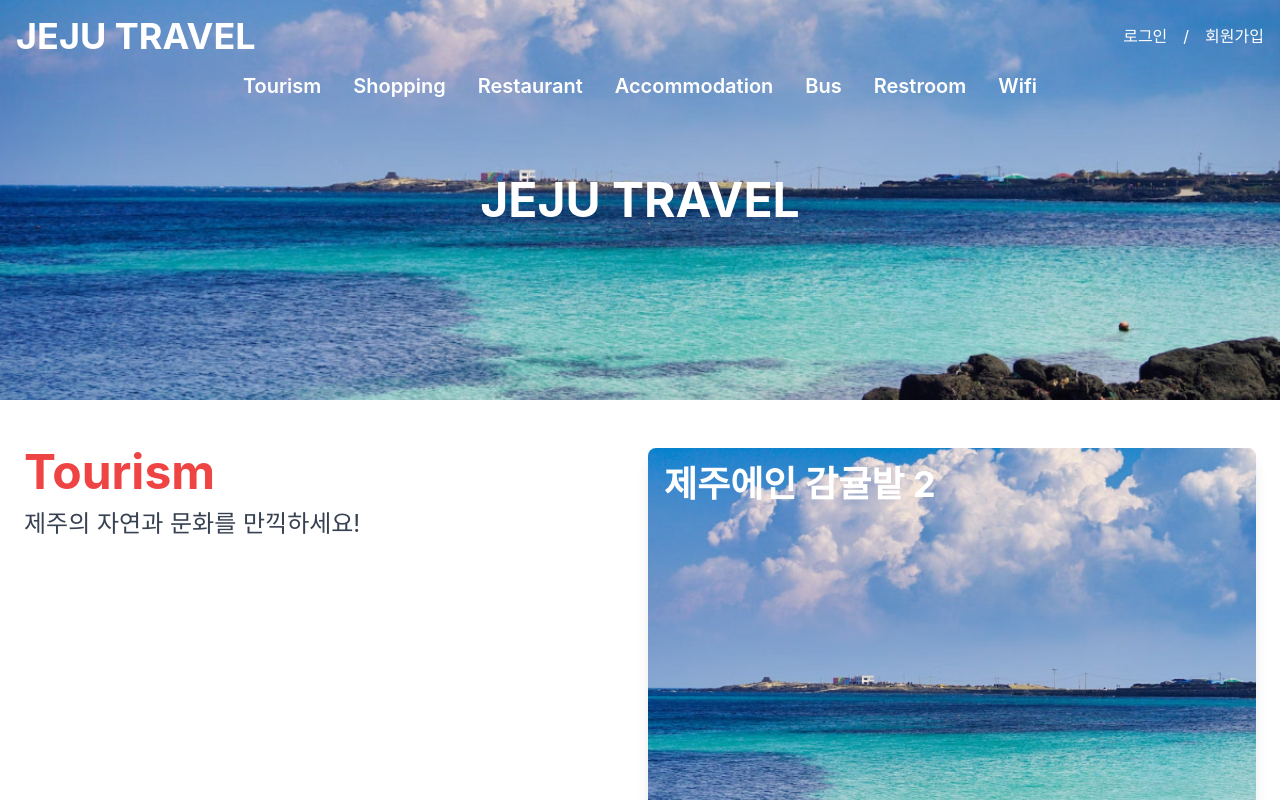
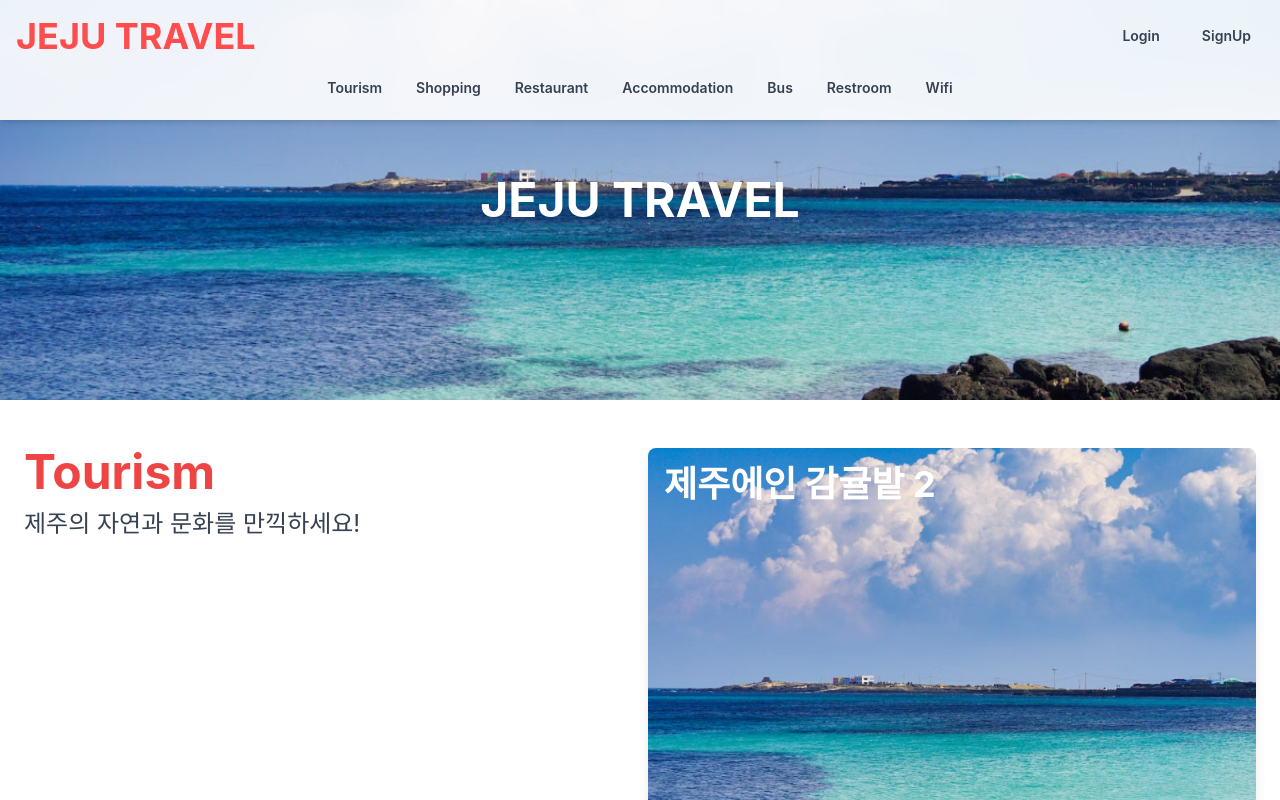
Before and after one commit to JejuTravel/JejuTravel-FE, a React (Vite) app: page / in a window 1280 px wide. Shown: the top 800 px of the page. Built offline with nearby package versions, Linux system fonts and the light colour scheme; a web font is replaced by a local one.

Commit message:
design: Header 수정

```diff
--- a/src/components/Header.jsx
+++ b/src/components/Header.jsx
@@ -4,111 +4,68 @@ import { Link } from "react-router-dom";
 function Header() {
   const [hoveredItem, setHoveredItem] = useState(null);
 
-  const handleMouseEnter = (item) => {
-    setHoveredItem(item);
-  };
+  const handleMouseEnter = (item) => setHoveredItem(item);
+  const handleMouseLeave = () => setHoveredItem(null);
 
-  const handleMouseLeave = () => {
-    setHoveredItem(null);
-  };
+  const navItems = [
+    { name: "Tourism", link: "/tourism" },
+    { name: "Shopping", link: "/shopping" },
+    { name: "Restaurant", link: "/restaurant" },
+    { name: "Accommodation", link: "/accommodation" },
+    { name: "Bus", link: "/bus" },
+    { name: "Restroom", link: "/restroom" },
+    { name: "Wifi", link: "/wifi" },
+  ];
 
   return (
-    <header className="p-4 fixed top-0 left-0 w-full z-10 bg-transparent">
-      <div className="flex flex-col sm:flex-row justify-between items-center mb-4">
-        <div className="text-3xl sm:text-4xl font-bold text-white">
-          JEJU TRAVEL
-        </div>
-        <div className="mt-2 sm:mt-0 flex space-x-4">
+    <header className="p-4 fixed top-0 left-0 w-full z-10 bg-white bg-opacity-90 backdrop-filter backdrop-blur-lg shadow-md">
+      <div className="container mx-auto">
+        <div className="flex justify-between items-center mb-4">
+          <div className="text-4xl font-bold text-[#FF4C4C]">JEJU TRAVEL</div>
+          <div className="flex space-x-4">
             <Link
               to="/"
               onMouseEnter={() => handleMouseEnter("login")}
               onMouseLeave={handleMouseLeave}
-            className={`transition-colors duration-300 ${
-              hoveredItem === "login" ? "text-[#FF4C4C]" : "text-white"
+              className={`btn btn-ghost btn-sm ${
+                hoveredItem === "login" ? "text-[#FF4C4C]" : "text-gray-700"
               }`}
             >
-            로그인
+              Login
             </Link>
-          <span className="hidden sm:inline text-white">/</span>
             <Link
               to="/"
               onMouseEnter={() => handleMouseEnter("signup")}
               onMouseLeave={handleMouseLeave}
-            className={`transition-colors duration-300 ${
-              hoveredItem === "signup" ? "text-[#FF4C4C]" : "text-white"
+              className={`btn btn-ghost btn-sm ${
+                hoveredItem === "signup" ? "text-[#FF4C4C]" : "text-gray-700"
               }`}
             >
-            회원가입
+              SignUp
             </Link>
           </div>
         </div>
         <nav>
-        <ul className="flex flex-wrap justify-center space-x-8 text-lg md:text-xl font-semibold">
-          <li
-            onMouseEnter={() => handleMouseEnter("Tourism")}
+          <ul className="flex flex-wrap justify-center space-x-2">
+            {navItems.map((item) => (
+              <li key={item.name}>
+                <Link
+                  to={item.link}
+                  onMouseEnter={() => handleMouseEnter(item.name)}
                   onMouseLeave={handleMouseLeave}
-            className={`cursor-pointer transition-colors duration-300 ${
-              hoveredItem === "Tourism" ? "text-[#FF4C4C]" : "text-white"
+                  className={`btn btn-ghost btn-sm ${
+                    hoveredItem === item.name
+                      ? "text-[#FF4C4C] bg-red-100"
+                      : "text-gray-700 hover:bg-red-50"
                   }`}
                 >
-            <Link to="/tourism">Tourism</Link>
+                  {item.name}
+                </Link>
               </li>
-          <li
-            onMouseEnter={() => handleMouseEnter("Shopping")}
-            onMouseLeave={handleMouseLeave}
-            className={`cursor-pointer transition-colors duration-300 ${
-              hoveredItem === "Shopping" ? "text-[#FF4C4C]" : "text-white"
-            }`}
-          >
-            <Link to="/shopping">Shopping</Link>
-          </li>
-          <li
-            onMouseEnter={() => handleMouseEnter("Restaurant")}
-            onMouseLeave={handleMouseLeave}
-            className={`cursor-pointer transition-colors duration-300 ${
-              hoveredItem === "Restaurant" ? "text-[#FF4C4C]" : "text-white"
-            }`}
-          >
-            <Link to="/restaurant">Restaurant</Link>
-          </li>
-          <li
-            onMouseEnter={() => handleMouseEnter("Accommodation")}
-            onMouseLeave={handleMouseLeave}
-            className={`cursor-pointer transition-colors duration-300 ${
-              hoveredItem === "Accommodation" ? "text-[#FF4C4C]" : "text-white"
-            }`}
-          >
-            <Link to="/accomodation">Accommodation</Link>
-          </li>
-          <li
-            onMouseEnter={() => handleMouseEnter("Bus")}
-            onMouseLeave={handleMouseLeave}
-            className={`cursor-pointer transition-colors duration-300 ${
-              hoveredItem === "Bus" ? "text-[#FF4C4C]" : "text-white"
-            }`}
-          >
-            <Link to="/bus">Bus</Link>
-          </li>
-          <li
-            onMouseEnter={() => handleMouseEnter("Restroom")}
-            onMouseLeave={handleMouseLeave}
-            className={`cursor-pointer transition-colors duration-300 ${
-              hoveredItem === "Restroom" ? "text-[#FF4C4C]" : "text-white"
-            }`}
-          >
-            <Link to="/restroom">Restroom</Link>
-          </li>
-          <li
-            onMouseEnter={() => handleMouseEnter("Wifi")}
-            onMouseLeave={handleMouseLeave}
-            className={`cursor-pointer transition-colors duration-300 ${
-              hoveredItem === "Wifi" ? "text-[#FF4C4C]" : "text-white"
-            }`}
-          >
-            <Link to="/wifi">Wifi</Link>
-          </li>
+            ))}
           </ul>
         </nav>
+      </div>
     </header>
   );
 }
```
Lines whose indentation alone changed are shown as unchanged.
